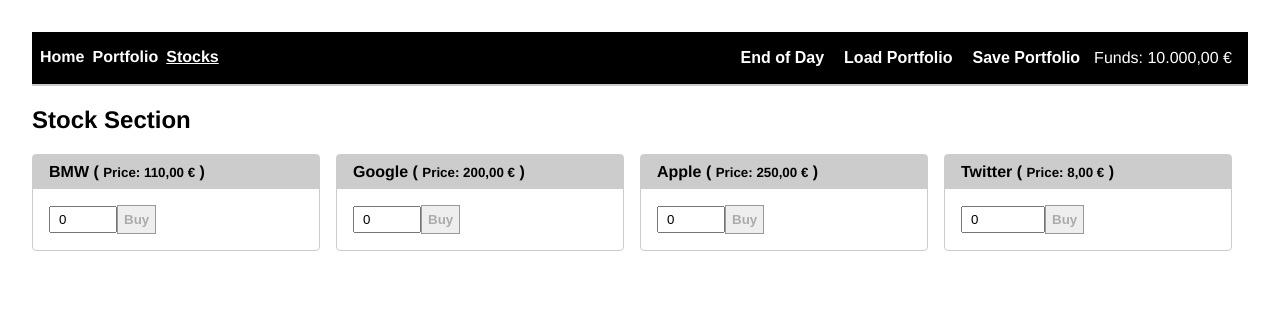
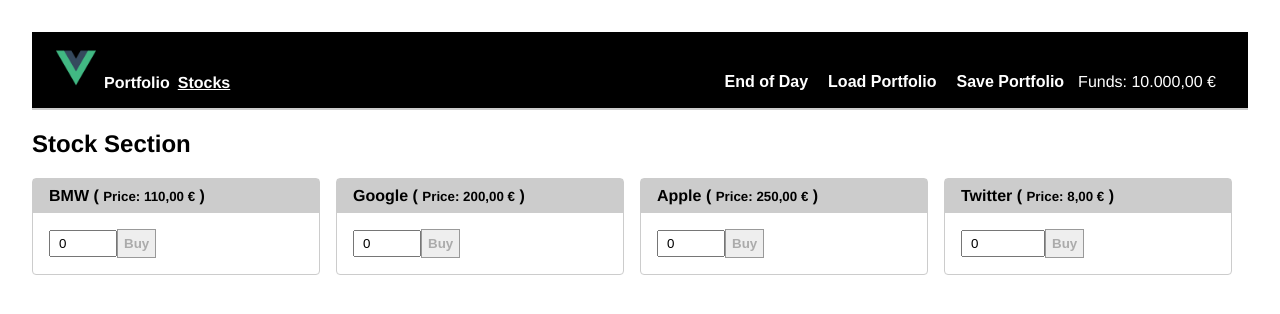
Before and after one commit to jhuesos/vue-trading-app, a Vue app: page /#/stocks in a window 1280 px wide. Shown: the top 314 px of the page. Built offline with nearby package versions, Linux system fonts and the light colour scheme.

Commit message:
Some small UX improvements

```diff
--- a/src/components/Header.vue
+++ b/src/components/Header.vue
@@ -1,7 +1,7 @@
 <template>
   <div class="container">
     <nav>
-      <li><router-link to="/" exact>Home</router-link></li>
+      <li><router-link to="/" exact><img src="../assets/logo.png" alt="vuejs logo" height="40px"></router-link></li>
       <li><router-link to="/portfolio">Portfolio</router-link></li>
       <li><router-link to="/stocks">Stocks</router-link></li>
     </nav>
@@ -28,12 +28,18 @@
     newDay() {
       this.$store.commit(NEXT_DAY);
     },
+    /* eslint-disable no-alert */
     savePortfolio() {
-      this.$store.dispatch(SAVE_PORTFOLIO);
+      if (window.confirm('Do you really want to save?')) {
+        this.$store.dispatch(SAVE_PORTFOLIO).then(() => window.alert('Saved!'));
+      }
     },
     loadPortfolio() {
-      this.$store.dispatch(LOAD_PORTFOLIO);
+      if (window.confirm('Do you really want to load?')) {
+        this.$store.dispatch(LOAD_PORTFOLIO).then(() => window.alert('Loaded!'));
+      }
     },
+    /* eslint-enable no-alert */
   },
 };
 </script>
@@ -41,13 +47,13 @@
 
 <style scoped>
 .container {
+  display: flex;
+  padding: 16px 24px;
+  justify-content: space-between;
+  align-items: end;
+  color: white;
   background-color: black;
   border-bottom: 2px solid #ccc;
-  padding-bottom: 8px;
-  display: flex;
-  justify-content: space-between;
-  padding: 16px 8px;
-  color: white;
 }
 
 a, .btn-link {
```
